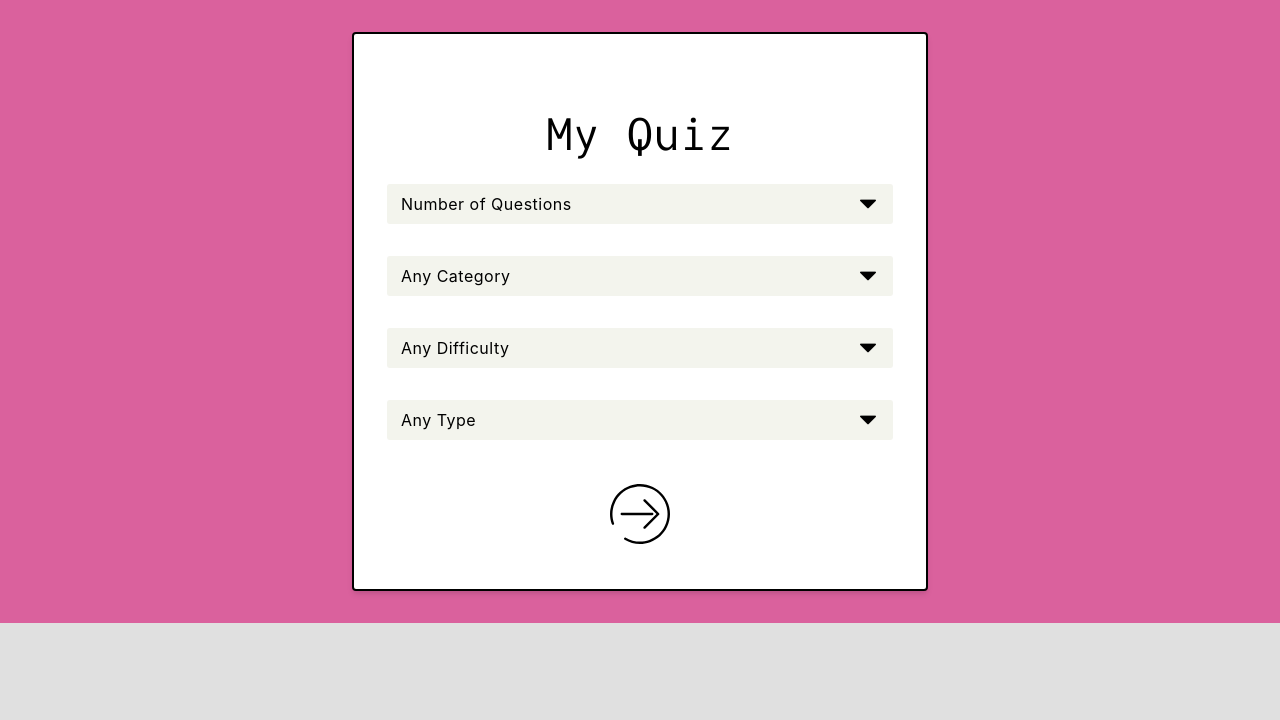
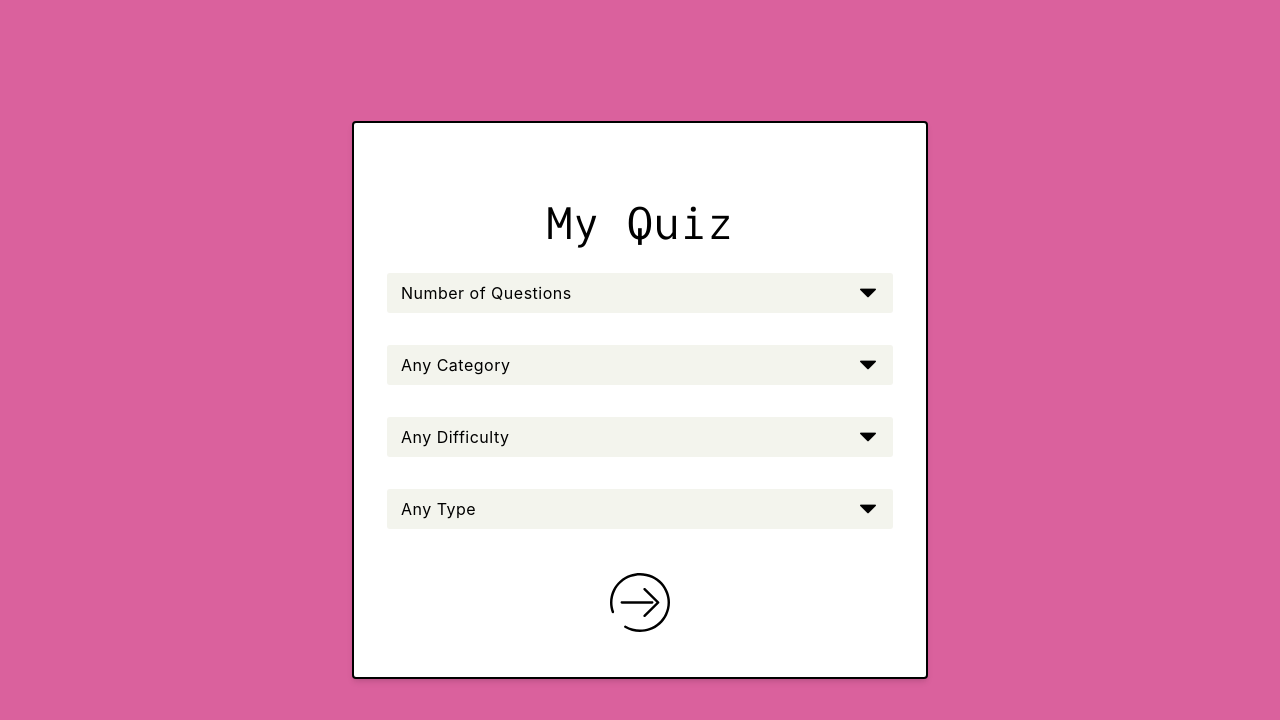
Before and after one commit to developedbyhardik/My-Quiz, a Svelte app: page / in a window 1280 px wide. Shown: the top 720 px of the page. Built offline with nearby package versions, Linux system fonts and the light colour scheme.

Commit message:
test again

```diff
--- a/src/App.svelte
+++ b/src/App.svelte
@@ -29,9 +29,10 @@
   display: flex;
   align-items: center;
   justify-content: center;
-  /* min-height: 100vh;
-  width: 100vw; */
+  min-height: 100vh;
+  width: 100vw;
   background-color: rgb(218, 97, 157);
+  z-index: 10;
 }
     .App{
         background: var(--white);
--- a/src/components/Loading.svelte
+++ b/src/components/Loading.svelte
@@ -14,7 +14,7 @@
 
 .loading-bg{
   width: clamp(350px , 45vw , 600px);
-    height: 70vh;
+    height: 550px;
     display: flex;
     align-items: center;
 
--- a/src/components/Modal.svelte
+++ b/src/components/Modal.svelte
@@ -19,11 +19,11 @@
         bottom: 0;
         left: 0;
         right: 0;
-        height: 100%;
         background: rgba(0, 0, 0, 0.4);
         display: grid;
         justify-items: center;
         align-items: center;
+        z-index: 20;
     }
     .modal{
         position: relative;
```
